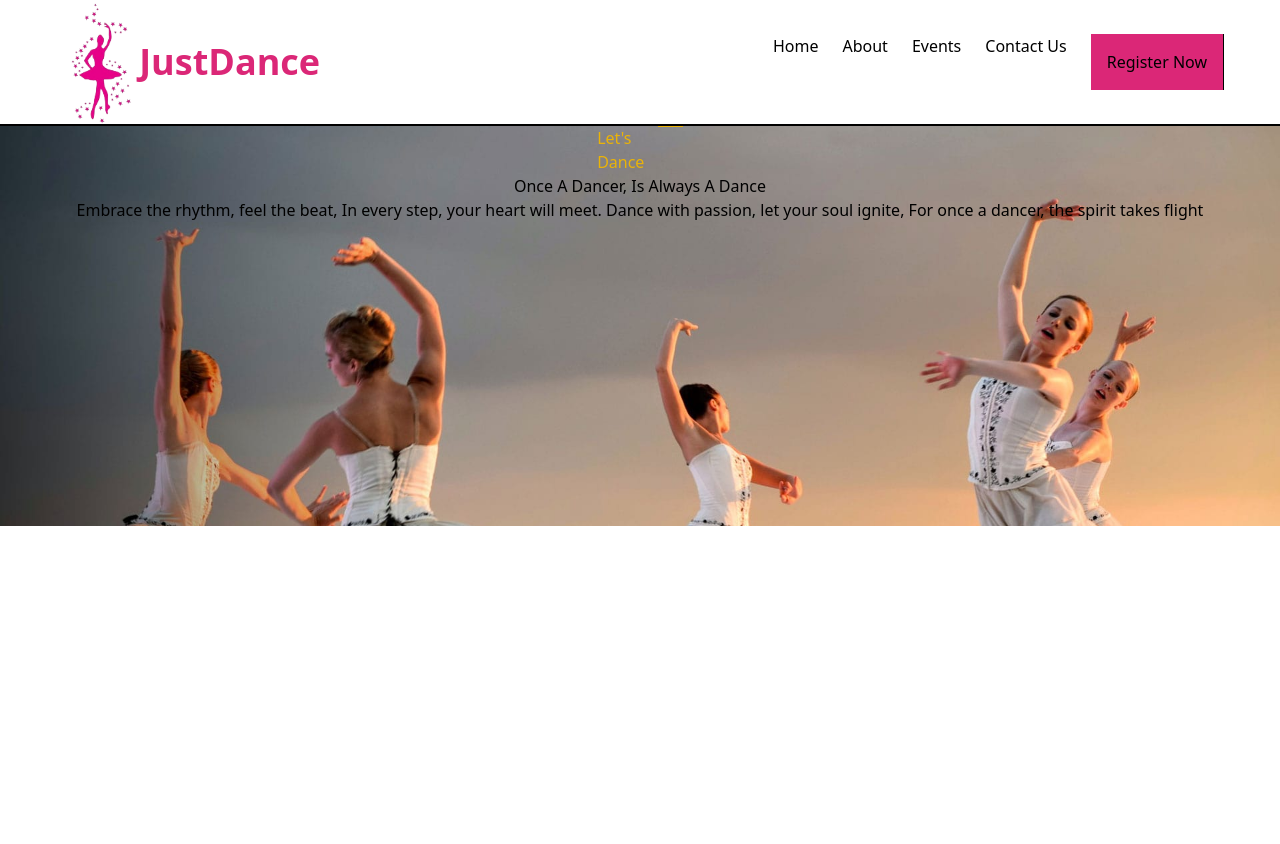
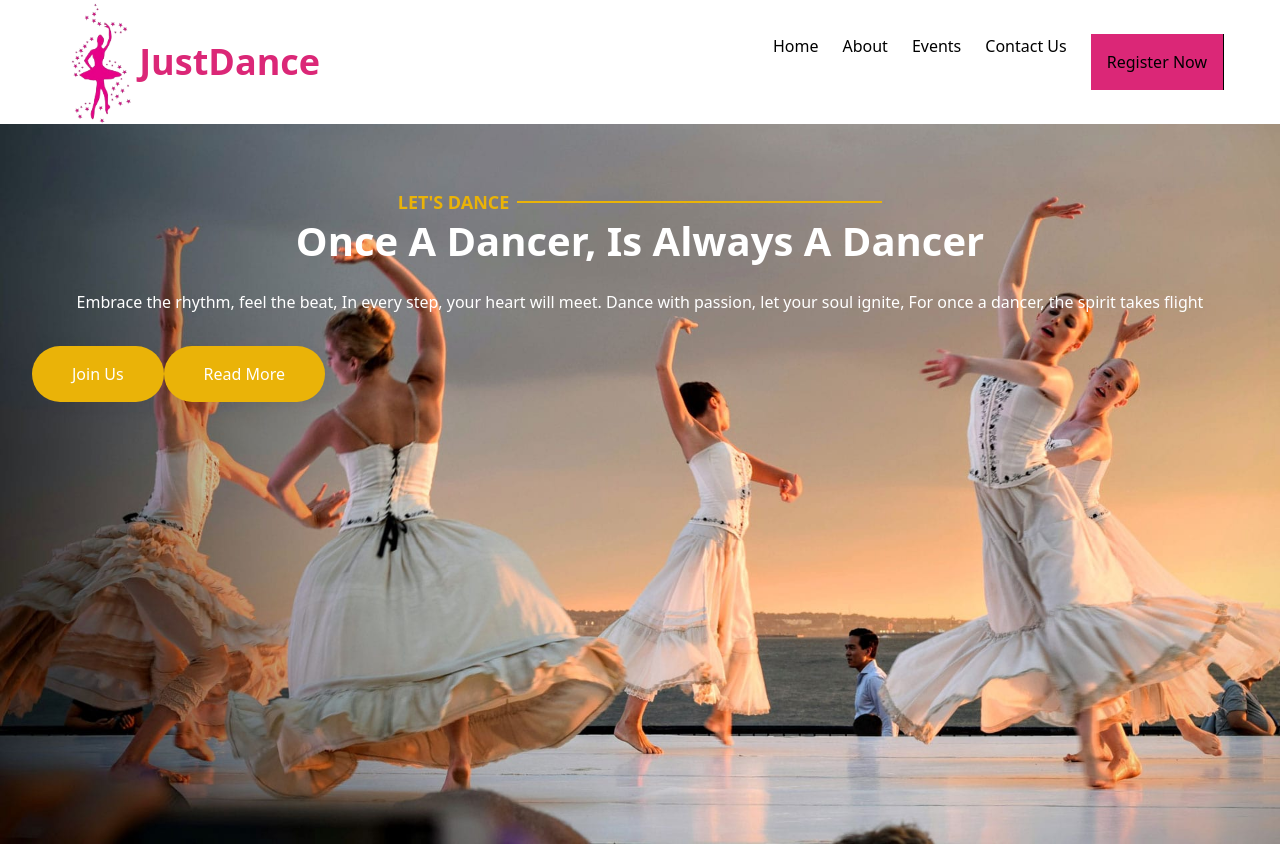
Before and after one commit to Barackhalogen/Weather-App, a website: page index.html in a window 1280 px wide. Before the commit the page ends 800 px from the top, so only its background shows below. Drawn offline with Linux system fonts and the light colour scheme.

Commit message:
config changes

```diff
--- a/src/index.html
+++ b/index.html
@@ -10,11 +10,11 @@
 </head>
 
 <body class="overflow-x-hidden">
-    <header class=" bg-white w-full md:px-14 px-5 flexy  border-b-2 overflow-x-hidden justify-between">
+    <header class=" bg-white w-full md:px-14 px-5 flexy  border-none overflow-x-hidden justify-between">
         <div class=" flex items-center">
             <img src="/img/logo.png" alt="JustDance logo" class="md:w-1/5 w-14">
             <h1 class="font-bold text-pink md:text-4xl text-2xl">JustDance</h1>
-            <!-- npx tailwindcss -i ./src/input.css -o ./src/output.css --watchn -->
+            <!-- npx tailwindcss -i ./src/input.css -o ./src/output.css --watch -->
         </div>
         <nav>
             <div class="md:hidden p-2 border-2 border-pink rounded-lg">
@@ -34,17 +34,23 @@
     <!-- main -->
     <main>
         <!-- hero-section -->
-        <section class="bg-hero-section bg-cover h-[50vh] flexy flex-col md:justify-normal">
-            <div class="flex text-orange">
-                <h2>Let's Dance</h2>
-                <hr class=" bg-orange ">
+        <section
+            class="bg-hero-section bg-cover  h-[90vh] w-full flexy flex-col md:justify-normal px-8 py-16 text-center">
+            <div class="flexy gap-2 text-orange items-center justify-center w-full">
+                <h2 class="fonts">Let's Dance</h2>
+                <hr class=" bg-orange w-[30%] border-none h-[2px]">
             </div>
-            <h1>Once A Dancer, Is Always A Dance</h2>
-                <p>Embrace the rhythm, feel the beat,
-                    In every step, your heart will meet.
-                    Dance with passion, let your soul ignite,
-                    For once a dancer, the spirit takes flight</p>
+            <h1 class="text-white pb-6">Once A Dancer, Is Always A Dancer</h1>
+            <p class="text-white font-medium">Embrace the rhythm, feel the beat,
+                In every step, your heart will meet.
+                Dance with passion, let your soul ignite,
+                For once a dancer, the spirit takes flight
+            </p>
 
+            <div class="flexy  just w-full  flex-wrap ">
+                <button class="btn"><a href="">Join Us</a></button>
+                <button class="btn"><a href="">Read More</a></button>
+            </div>
 
         </section>
     </main>
--- a/src/input.css
+++ b/src/input.css
@@ -16,10 +16,18 @@ span {
 
 .flexy {
   @apply flex items-center;
-
 }
 
-section hr{
-    width: 40%;
+.fonts {
+  @apply text-lg text-orange font-semibold uppercase;
+}
 
+h1 {
+  font-size: 40px;
+  line-height: 50px;
+  font-weight: 900;
 }
+
+.btn{
+    @apply py-4 px-10 bg-orange mt-8 rounded-[40px] text-[16px] text-white font-medium
+}
--- a/tailwind.config.js
+++ b/tailwind.config.js
@@ -1,22 +1,18 @@
 /** @type {import('tailwindcss').Config} */
 module.exports = {
-  content: ["./src/**/*.{html,js}"],
+  content: ["./src/**/*.{html,js}", "./index.html"],
   theme: {
     extend: {
       backgroundImage: {
-'hero-section': "url('/img/carousel-1.jpg')",
+        "hero-section": "url('/img/carousel-1.jpg')",
       },
     },
-    colors:{
-      'orange':'#eab308',
-      'pink': '#db2777'
-    }
+    colors: {
+      orange: "#eab308",
+      pink: "#db2777",
+      white: "#fff",
+    },
   },
-  components: {
-btn: {
-base: 'py-2 px-4 rounded',
-primary: 'bg-custom-pink text-white font-bold'
-},
-  },
+  components: {},
   plugins: [],
-}
+};
```
Also changed, not shown: src/output.css.
